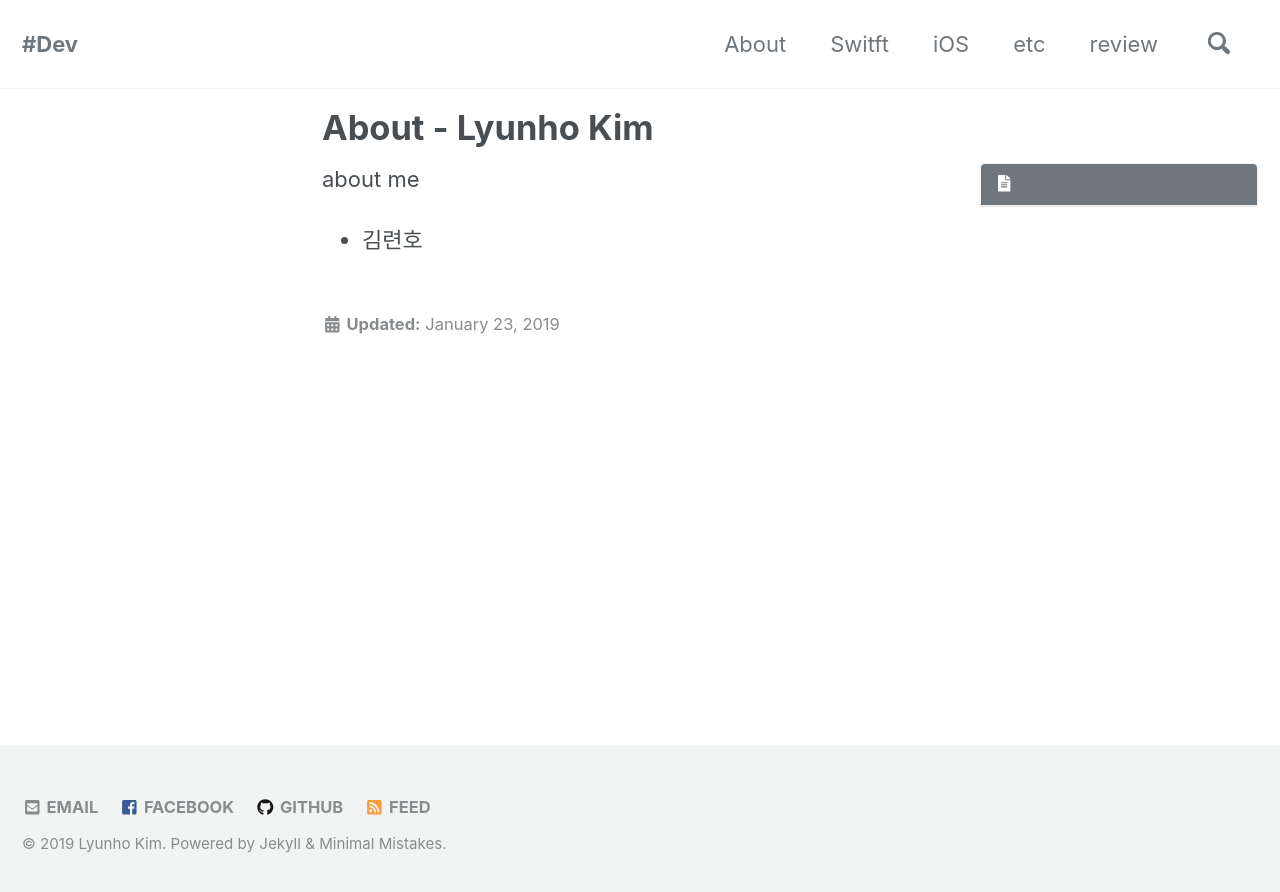
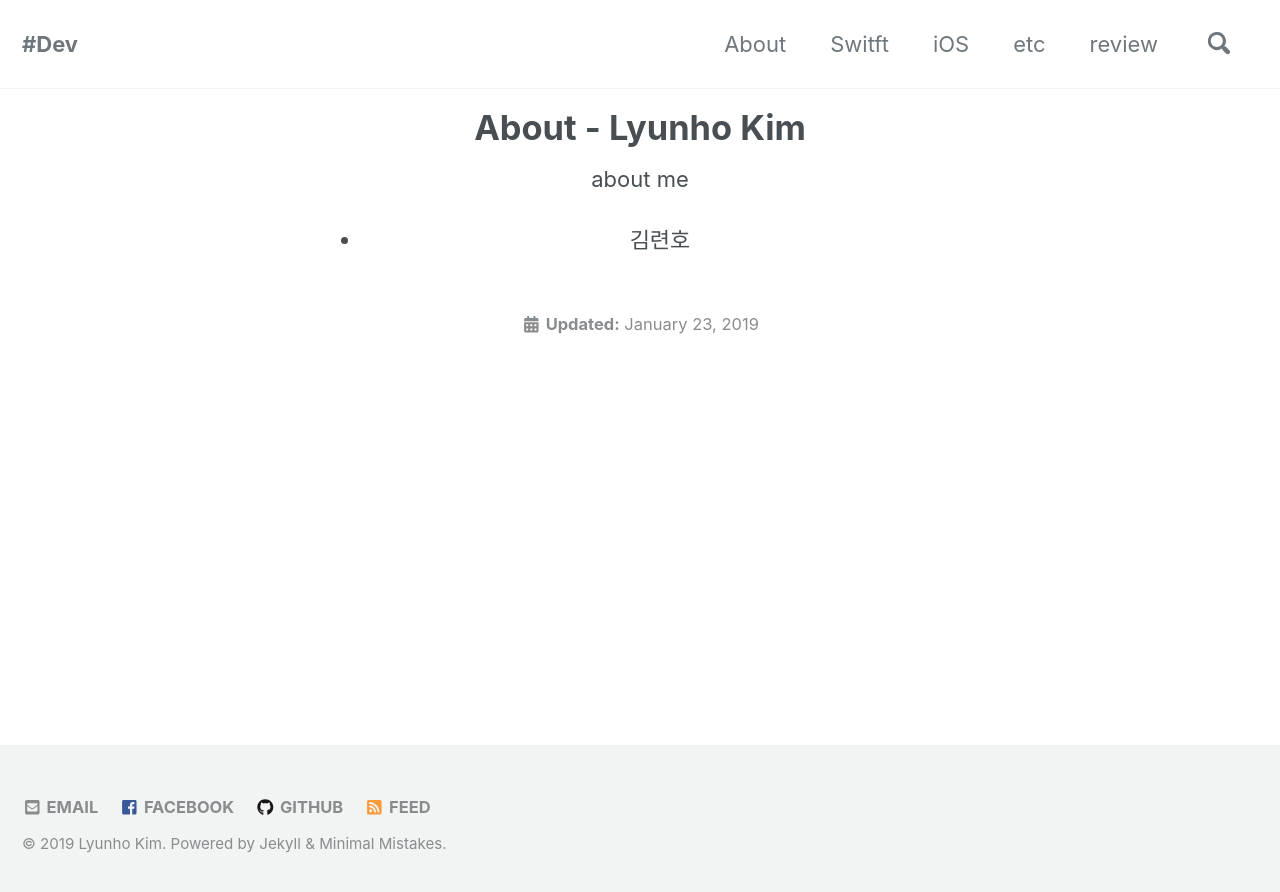
Before and after one commit to LyunhoKim/lyunhokim.github.io, a Jekyll site: the page built from _pages/about.md, in a window 1280 px wide. Shown: the top 892 px of the page. Built offline with Jekyll 4.4.1, drawn with Linux system fonts in a browser that asks for light colours; cached includes are drawn as plain includes; nearby versions of some CDN libraries.

Commit message:
pages update

```diff
--- a/_layouts/pages.html
+++ b/_layouts/pages.html
@@ -1,29 +1,95 @@
 ---
-layout: archive
+layout: default
 ---
 
-{{ content }}
+{% if page.header.overlay_color or page.header.overlay_image or page.header.image %}
+  {% include page__hero.html %}
+{% elsif page.header.video.id and page.header.video.provider %}
+  {% include page__hero_video.html %}
+{% endif %}
 
-<ul class="taxonomy__index">
-  {% assign postsInYear = site.posts | group_by_exp: 'post', 'post.date | date: "%Y"' %}
-  {% for year in postsInYear %}
-    <li>
-      <a href="#{{ year.name }}">
-        <strong>{{ year.name }}</strong> <span class="taxonomy__count">{{ year.items | size }}</span>
-      </a>
-    </li>
-  {% endfor %}
-</ul>
+{% if page.url != "/" and site.breadcrumbs %}
+  {% unless paginator %}
+    {% include breadcrumbs.html %}
+  {% endunless %}
+{% endif %}
 
-{% assign postsByYear = site.posts | group_by_exp: 'post', 'post.date | date: "%Y"' %}
-{% for year in postsByYear %}
-  <section id="{{ year.name }}" class="taxonomy__section">
-    <h2 class="archive__subtitle">{{ year.name }}</h2>
-    <div class="entries-{{ page.entries_layout | default: 'list' }}">
-      {% for post in year.items %}
-        {% include archive-single.html type=page.entries_layout %}
-      {% endfor %}
+<div id="main" role="main">
+  {% include sidebar.html %}
+
+  <article class="page" itemscope itemtype="https://schema.org/CreativeWork">
+    {% if page.title %}<meta itemprop="headline" content="{{ page.title | markdownify | strip_html | strip_newlines | escape_once }}">{% endif %}
+    {% if page.excerpt %}<meta itemprop="description" content="{{ page.excerpt | markdownify | strip_html | strip_newlines | escape_once }}">{% endif %}
+    {% if page.date %}<meta itemprop="datePublished" content="{{ page.date | date: "%B %d, %Y" }}">{% endif %}
+    {% if page.last_modified_at %}<meta itemprop="dateModified" content="{{ page.last_modified_at | date: "%B %d, %Y" }}">{% endif %}
+
+    <div class="page__inner-wrap" align="center">
+      {% unless page.header.overlay_color or page.header.overlay_image %}
+        <header>
+          {% if page.title %}<h1 id="page-title" class="page__title" itemprop="headline">{{ page.title | markdownify | remove: "<p>" | remove: "</p>" }}</h1>{% endif %}
+          {% if page.read_time %}
+            <p class="page__meta"><i class="far fa-clock" aria-hidden="true"></i> {% include read-time.html %}</p>
+          {% endif %}
+        </header>
+      {% endunless %}
+
+      <section class="page__content" itemprop="text">
+        {% if page.toc %}
+          <!--<aside class="sidebar__right {% if page.toc_sticky %}sticky{% endif %}">
+            <nav class="toc">
+              <header><h4 class="nav__title"><i class="fas fa-{{ page.toc_icon | default: 'file-alt' }}"></i> {{ page.toc_label | default: site.data.ui-text[site.locale].toc_label }}</h4></header>
+              {% include toc.html sanitize=true html=content h_min=1 h_max=6 class="toc__menu" %}
+            </nav>
+          </aside> -->
+        {% endif %}
+        {{ content }}
+        {% if page.link %}<div><a href="{{ page.link }}" class="btn btn--primary">{{ site.data.ui-text[site.locale].ext_link_label | default: "Direct Link" }}</a></div>{% endif %}
+      </section>
+
+      <footer class="page__meta">
+        {% if site.data.ui-text[site.locale].meta_label %}
+          <h4 class="page__meta-title">{{ site.data.ui-text[site.locale].meta_label }}</h4>
+        {% endif %}
+        {% include page__taxonomy.html %}
+        {% if page.last_modified_at %}
+          <p class="page__date"><strong><i class="fas fa-fw fa-calendar-alt" aria-hidden="true"></i> {{ site.data.ui-text[site.locale].date_label | default: "Updated:" }}</strong> <time datetime="{{ page.last_modified_at | date: "%Y-%m-%d" }}">{{ page.last_modified_at | date: "%B %d, %Y" }}</time></p>
+        {% elsif page.date %}
+          <p class="page__date"><strong><i class="fas fa-fw fa-calendar-alt" aria-hidden="true"></i> {{ site.data.ui-text[site.locale].date_label | default: "Updated:" }}</strong> <time datetime="{{ page.date | date_to_xmlschema }}">{{ page.date | date: "%B %d, %Y" }}</time></p>
+        {% endif %}
+      </footer>
+
+      {% if page.share %}{% include social-share.html %}{% endif %}
+
+      {% include post_pagination.html %}
     </div>
-    <a href="#page-title" class="back-to-top">{{ site.data.ui-text[site.locale].back_to_top | default: 'Back to Top' }} &uarr;</a>
-  </section>
-{% endfor %}
+
+    {% if jekyll.environment == 'production' and site.comments.provider and page.comments %}
+      {% include comments.html %}
+    {% endif %}
+  </article>
+
+  {% comment %}<!-- only show related on a post page when `related: true` -->{% endcomment %}
+  {% if page.id and page.related and site.related_posts.size > 0 %}
+    <div class="page__related">
+      <h4 class="page__related-title">{{ site.data.ui-text[site.locale].related_label | default: "You May Also Enjoy" }}</h4>
+      <div class="grid__wrapper">
+        {% for post in site.related_posts limit:4 %}
+          {% include archive-single.html type="grid" %}
+        {% endfor %}
+      </div>
+    </div>
+  {% comment %}<!-- otherwise show recent posts if no related when `related: true` -->{% endcomment %}
+  {% elsif page.id and page.related %}
+    <div class="page__related">
+      <h4 class="page__related-title">{{ site.data.ui-text[site.locale].related_label | default: "You May Also Enjoy" }}</h4>
+      <div class="grid__wrapper">
+        {% for post in site.posts limit:4 %}
+          {% if post.id == page.id %}
+            {% continue %}
+          {% endif %}
+          {% include archive-single.html type="grid" %}
+        {% endfor %}
+      </div>
+    </div>
+  {% endif %}
+</div>
```
Also changed, not shown: _pages/about.md (+1 -1 lines).
